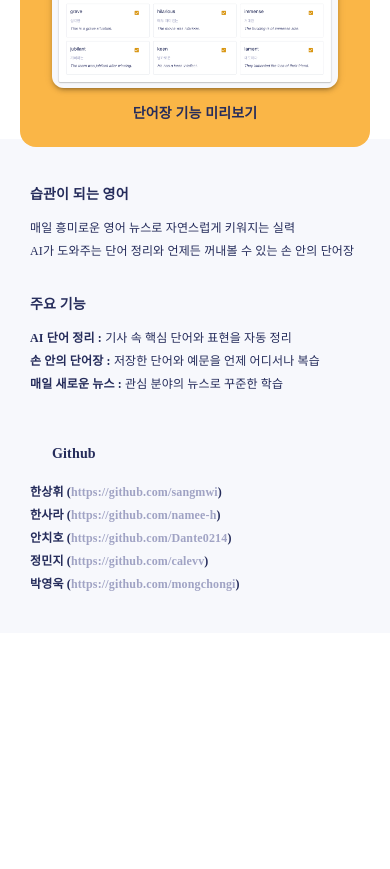
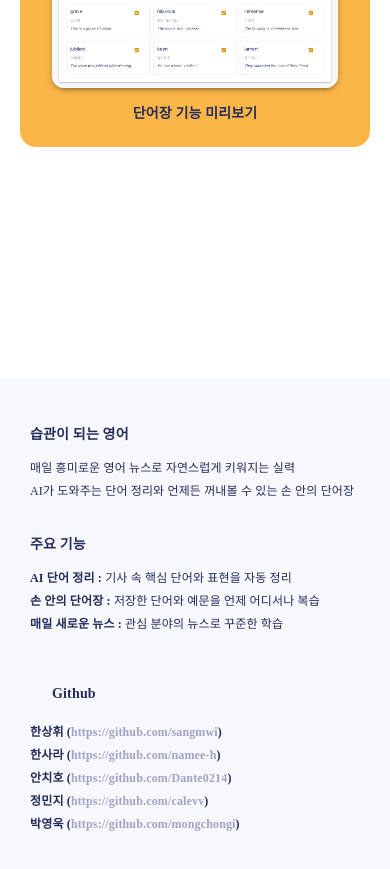
Before and after one commit to Dante0214/react-study-group-project, a React (Vite) app: page / in a window 390 px wide. Shown: the part 1100-1969 px from the top of the page. Before the commit the page ends 1733 px from the top, so only its background shows below. Built offline with nearby package versions, Linux system fonts and the light colour scheme; some icons are missing; a web font is replaced by a local one.

Commit message:
fix: 랜딩 페이지 모바일 버전 footer margin-top 수정

```diff
--- a/src/layouts/AppLayout/components/Footer/Footer.jsx
+++ b/src/layouts/AppLayout/components/Footer/Footer.jsx
@@ -9,7 +9,7 @@ const Footer = () => {
   const { pathname } = useLocation();
 
   return (
-    <footer className={styles['footer']} style={{ marginTop: `${isMobile && pathname === '/' ? '330px' : '40px'}` }}>
+    <footer className={styles['footer']} style={{ marginTop: `${isMobile && pathname === '/' ? '570px' : '40px'}` }}>
       <div className={styles['about']}>
         <h3>습관이 되는 영어</h3>
         <p className={styles['about-content']}>매일 흥미로운 영어 뉴스로 자연스럽게 키워지는 실력</p>
```
